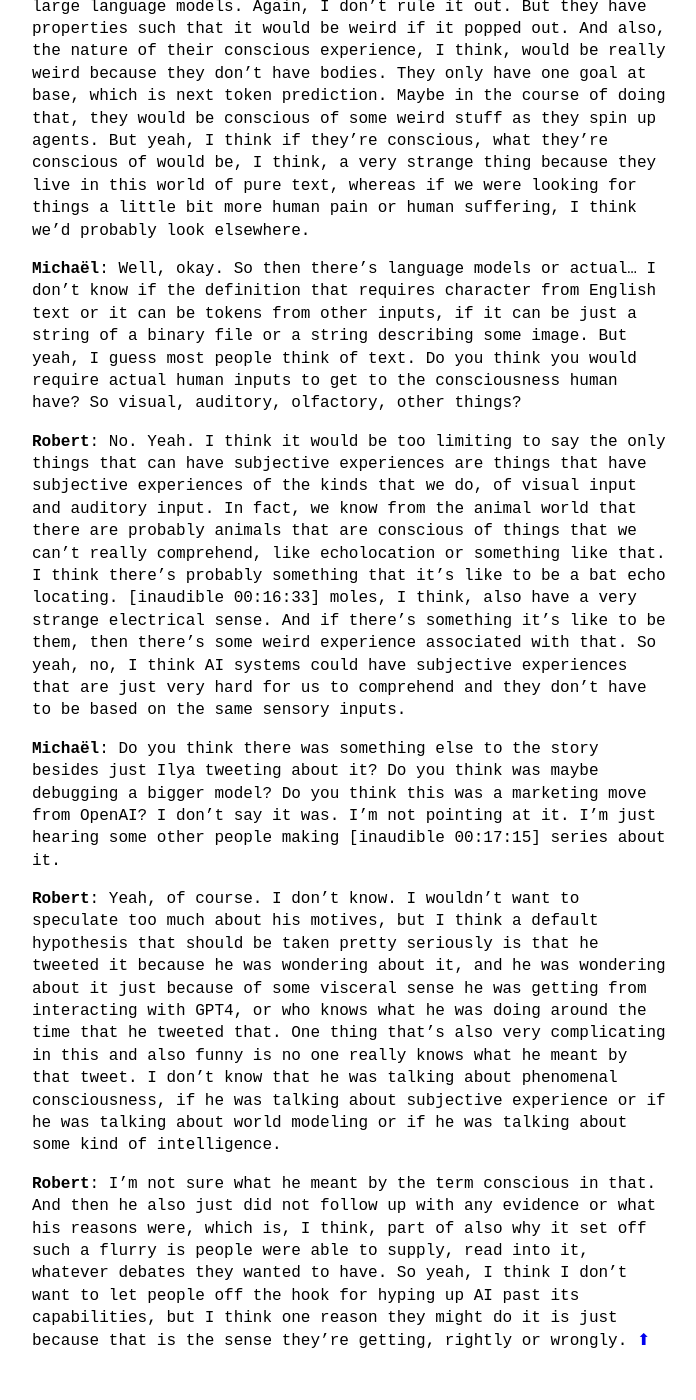
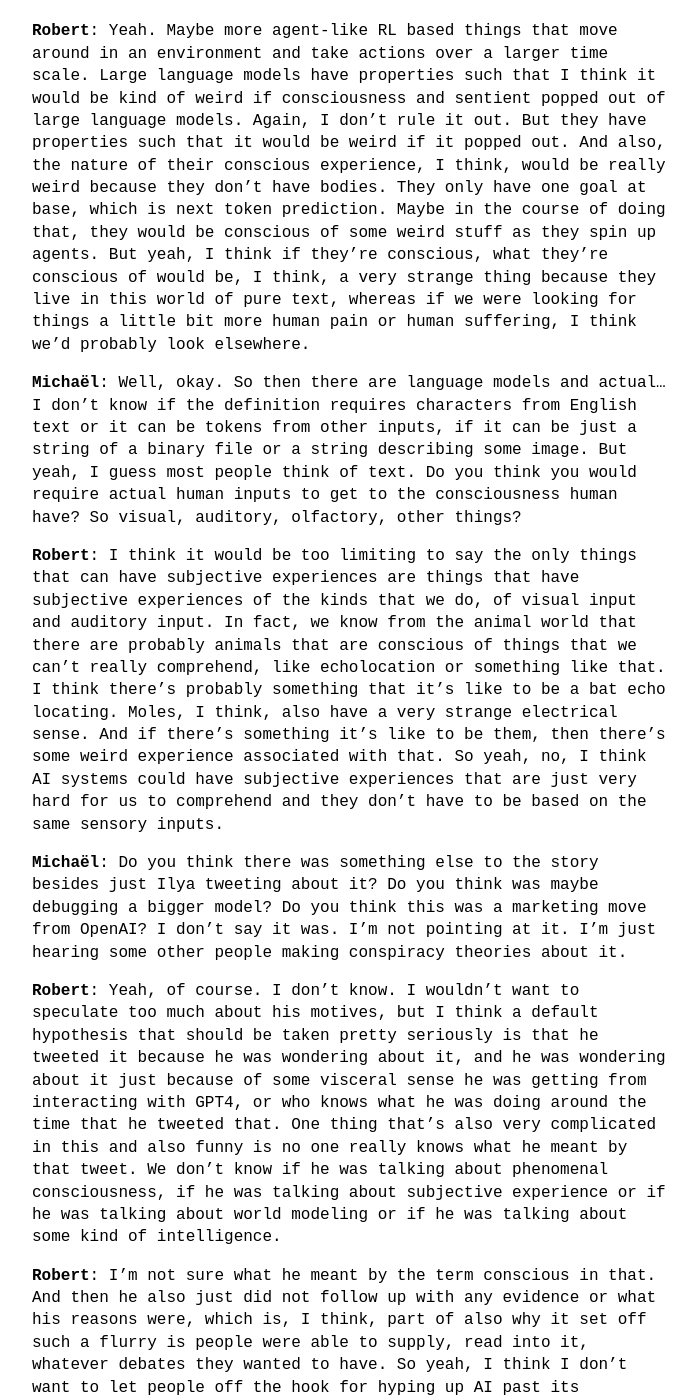
Before and after one commit to theinsideview/theinsideview.github.io, a Jekyll site: the page built from _posts/2022-08-25-roblong.md, in a window 1280 px wide and 1400 px high, scrolled down 7177 px. Shown: the whole window, without its empty margins (288-984 px from the left). Built offline with Jekyll 4.4.1, drawn with Linux system fonts in a browser that asks for light colours; some of the changed text lies outside the part shown.

Commit message:
new title, more grammars, inaudibles (two fixed)

```diff
--- a/_posts/2022-08-25-roblong.md
+++ b/_posts/2022-08-25-roblong.md
@@ -137,16 +140,16 @@
 Yeah. Maybe more agent-like RL based things that move around in an environment and take actions over a larger time scale. Large language models have properties such that I think it would be kind of weird if consciousness and sentient popped out of large language models. Again, I don't rule it out. But they have properties such that it would be weird if it popped out. And also, the nature of their conscious experience, I think, would be really weird because they don't have bodies. They only have one goal at base, which is next token prediction. Maybe in the course of doing that, they would be conscious of some weird stuff as they spin up agents. But yeah, I think if they're conscious, what they're conscious of would be, I think, a very strange thing because they live in this world of pure text, whereas if we were looking for things a little bit more human pain or human suffering, I think we'd probably look elsewhere.
 
 **Michaël**:
-Well, okay. So then there's language models or actual... I don't know if the definition that requires character from English text or it can be tokens from other inputs, if it can be just a string of a binary file or a string describing some image. But yeah, I guess most people think of text. Do you think you would require actual human inputs to get to the consciousness human have? So visual, auditory, olfactory, other things?
+Well, okay. So then there are language models and actual... I don't know if the definition requires characters from English text or it can be tokens from other inputs, if it can be just a string of a binary file or a string describing some image. But yeah, I guess most people think of text. Do you think you would require actual human inputs to get to the consciousness human have? So visual, auditory, olfactory, other things?
 
 **Robert**:
-No. Yeah. I think it would be too limiting to say the only things that can have subjective experiences are things that have subjective experiences of the kinds that we do, of visual input and auditory input. In fact, we know from the animal world that there are probably animals that are conscious of things that we can't really comprehend, like echolocation or something like that. I think there's probably something that it's like to be a bat echo locating. [inaudible 00:16:33] moles, I think, also have a very strange electrical sense. And if there's something it's like to be them, then there's some weird experience associated with that. So yeah, no, I think AI systems could have subjective experiences that are just very hard for us to comprehend and they don't have to be based on the same sensory inputs.
+I think it would be too limiting to say the only things that can have subjective experiences are things that have subjective experiences of the kinds that we do, of visual input and auditory input. In fact, we know from the animal world that there are probably animals that are conscious of things that we can't really comprehend, like echolocation or something like that. I think there's probably something that it's like to be a bat echo locating. Moles, I think, also have a very strange electrical sense. And if there's something it's like to be them, then there's some weird experience associated with that. So yeah, no, I think AI systems could have subjective experiences that are just very hard for us to comprehend and they don't have to be based on the same sensory inputs.
 
 **Michaël**:
-Do you think there was something else to the story besides just Ilya tweeting about it? Do you think was maybe debugging a bigger model? Do you think this was a marketing move from OpenAI? I don't say it was. I'm not pointing at it. I'm just hearing some other people making [inaudible 00:17:15] series about it.
+Do you think there was something else to the story besides just Ilya tweeting about it? Do you think was maybe debugging a bigger model? Do you think this was a marketing move from OpenAI? I don't say it was. I'm not pointing at it. I'm just hearing some other people making conspiracy theories about it.
 
 **Robert**:
-Yeah, of course. I don't know. I wouldn't want to speculate too much about his motives, but I think a default hypothesis that should be taken pretty seriously is that he tweeted it because he was wondering about it, and he was wondering about it just because of some visceral sense he was getting from interacting with GPT4, or who knows what he was doing around the time that he tweeted that. One thing that's also very complicating in this and also funny is no one really knows what he meant by that tweet. I don't know that he was talking about phenomenal consciousness, if he was talking about subjective experience or if he was talking about world modeling or if he was talking about some kind of intelligence.
+Yeah, of course. I don't know. I wouldn't want to speculate too much about his motives, but I think a default hypothesis that should be taken pretty seriously is that he tweeted it because he was wondering about it, and he was wondering about it just because of some visceral sense he was getting from interacting with GPT4, or who knows what he was doing around the time that he tweeted that. One thing that's also very complicated in this and also funny is no one really knows what he meant by that tweet. We don't know if he was talking about phenomenal consciousness, if he was talking about subjective experience or if he was talking about world modeling or if he was talking about some kind of intelligence.
 
 **Robert**:
 I'm not sure what he meant by the term conscious in that. And then he also just did not follow up with any evidence or what his reasons were, which is, I think, part of also why it set off such a flurry is people were able to supply, read into it, whatever debates they wanted to have. So yeah, I think I don't want to let people off the hook for hyping up AI past its capabilities, but I think one reason they might do it is just because that is the sense they're getting, rightly or wrongly. <a href="#outline">⬆</a>
```
Also changed, not shown: other parts of _posts/2022-08-25-roblong.md (+4 -1 lines).
